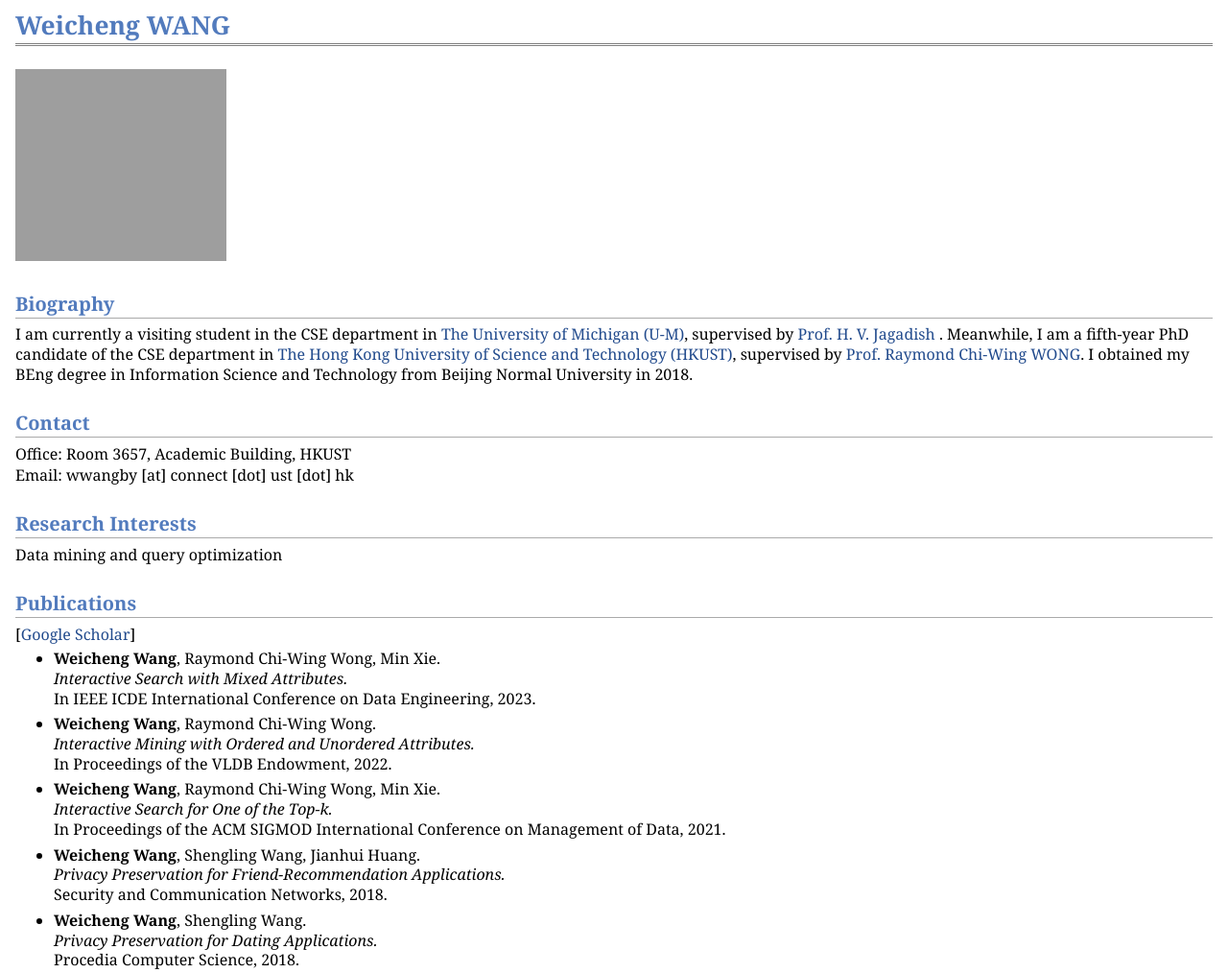
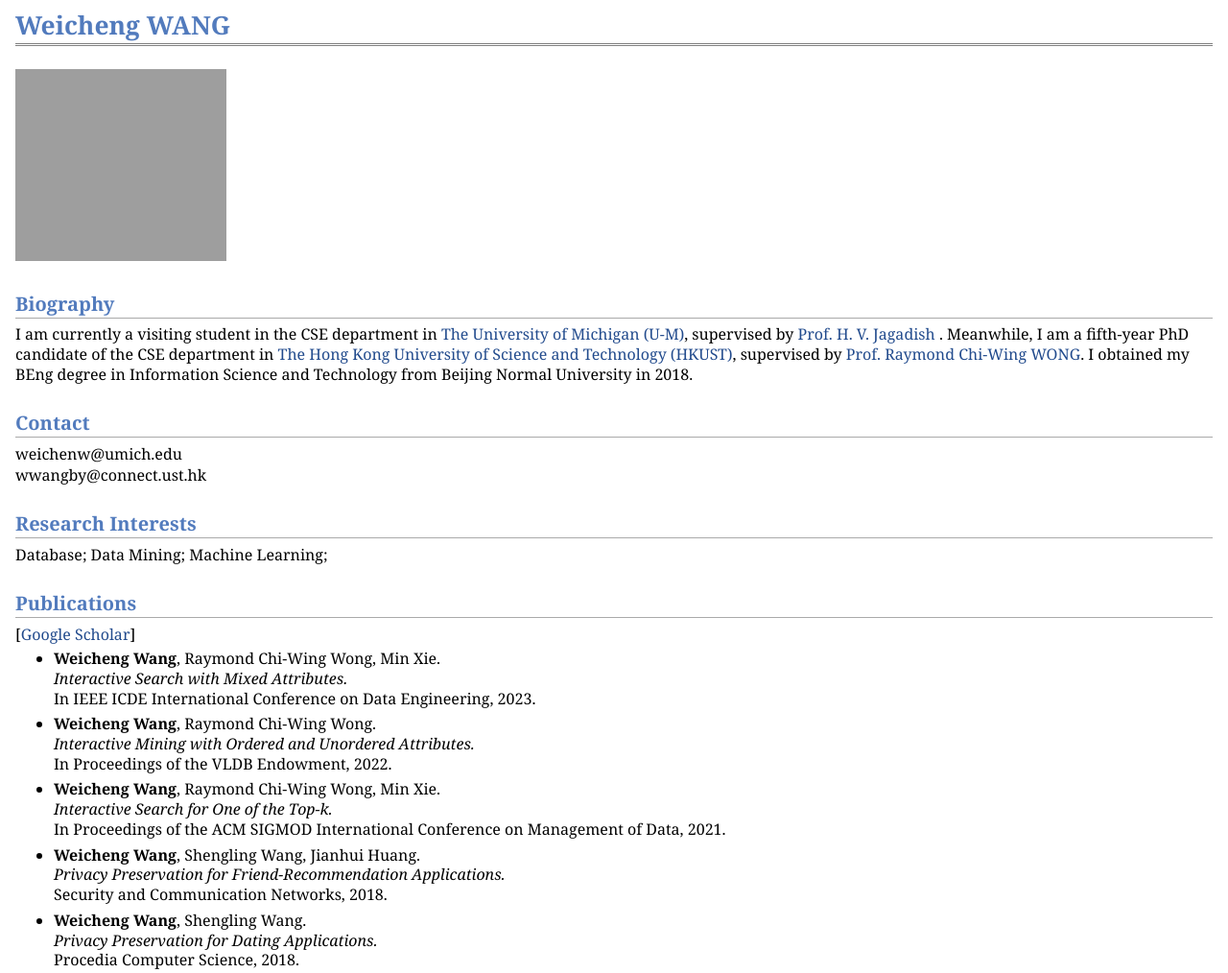
Before and after one commit to WANGWC1996/Weicheng.github.io, a plain HTML site: page index.html in a window 1280 px wide. Shown: the top 1014 px of the page at 96% size. Drawn offline with Linux system fonts and the light colour scheme; grey boxes are pictures that could not be loaded.

Commit message:
Update index.html

```diff
--- a/index.html
+++ b/index.html
@@ -26,11 +26,13 @@
     </p>
 
     <h2>Contact</h2>
-    Office: Room 3657, Academic Building, HKUST <br />
-    Email: wwangby [at] connect [dot] ust [dot] hk
+    <!--Office: Room 3657, Academic Building, HKUST <br /> -->
+    weichenw@umich.edu <br />
+    wwangby@connect.ust.hk
+
 
     <h2>Research Interests</h2>
-    Data mining and query optimization
+    Database; Data Mining; Machine Learning;
 
     <h2>Publications</h2>
     [<a href="https://scholar.google.com/citations?view_op=list_works&hl=en&authuser=1&user=1uQkAUIAAAAJ&gmla=AJsN-F5oQN0r7_cTBIqG3JYv-x3dNeUAMDqFBZ8BMMwFqCIq4PbvJvFdvMj0ALQttASra-gnhA1JleliTINxOp0RgcOJ-MG5Xz0MjWuCk5wr2QI1pVy4FvLgbyF1U26jEkwz-_keLK5j">Google Scholar</a>]
```
